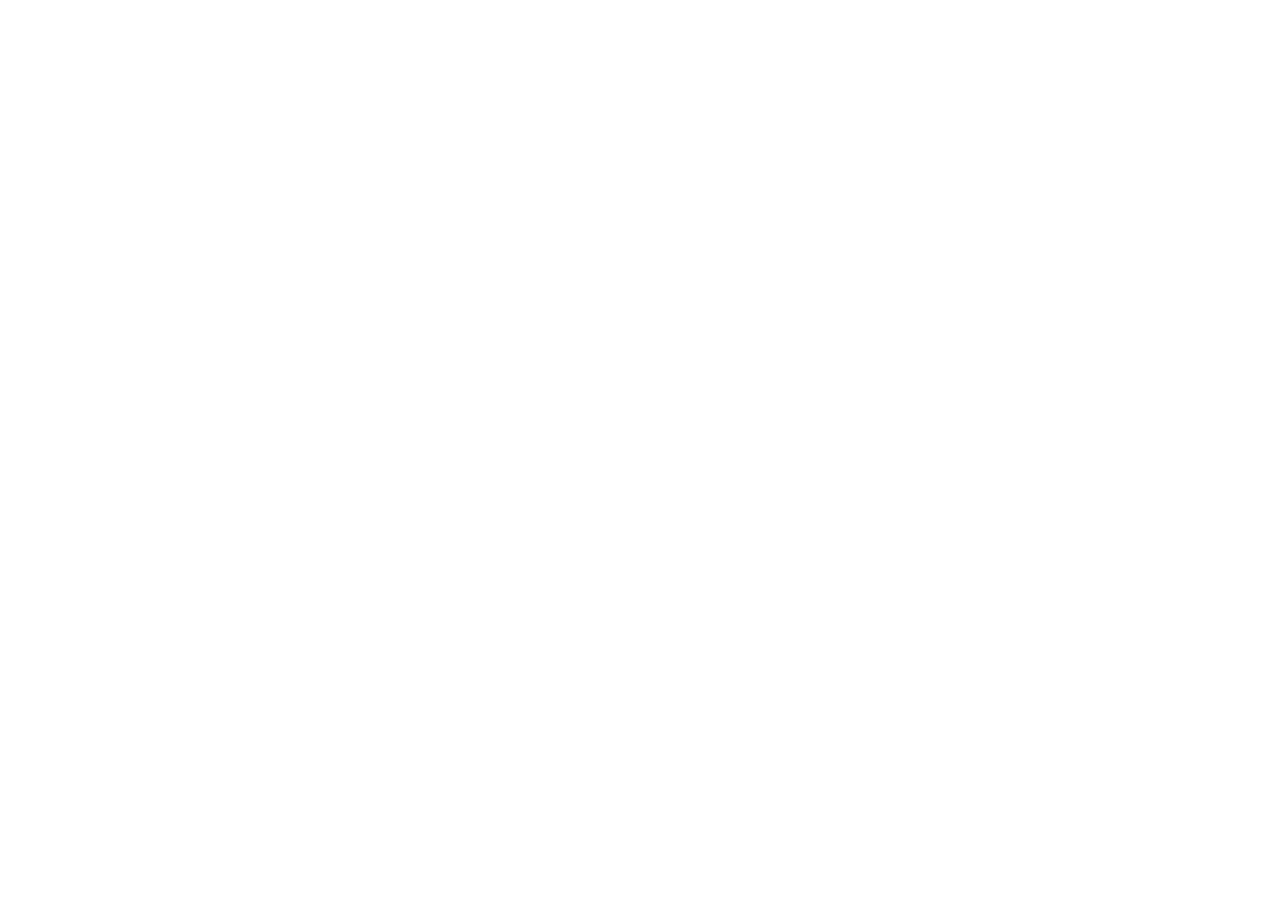
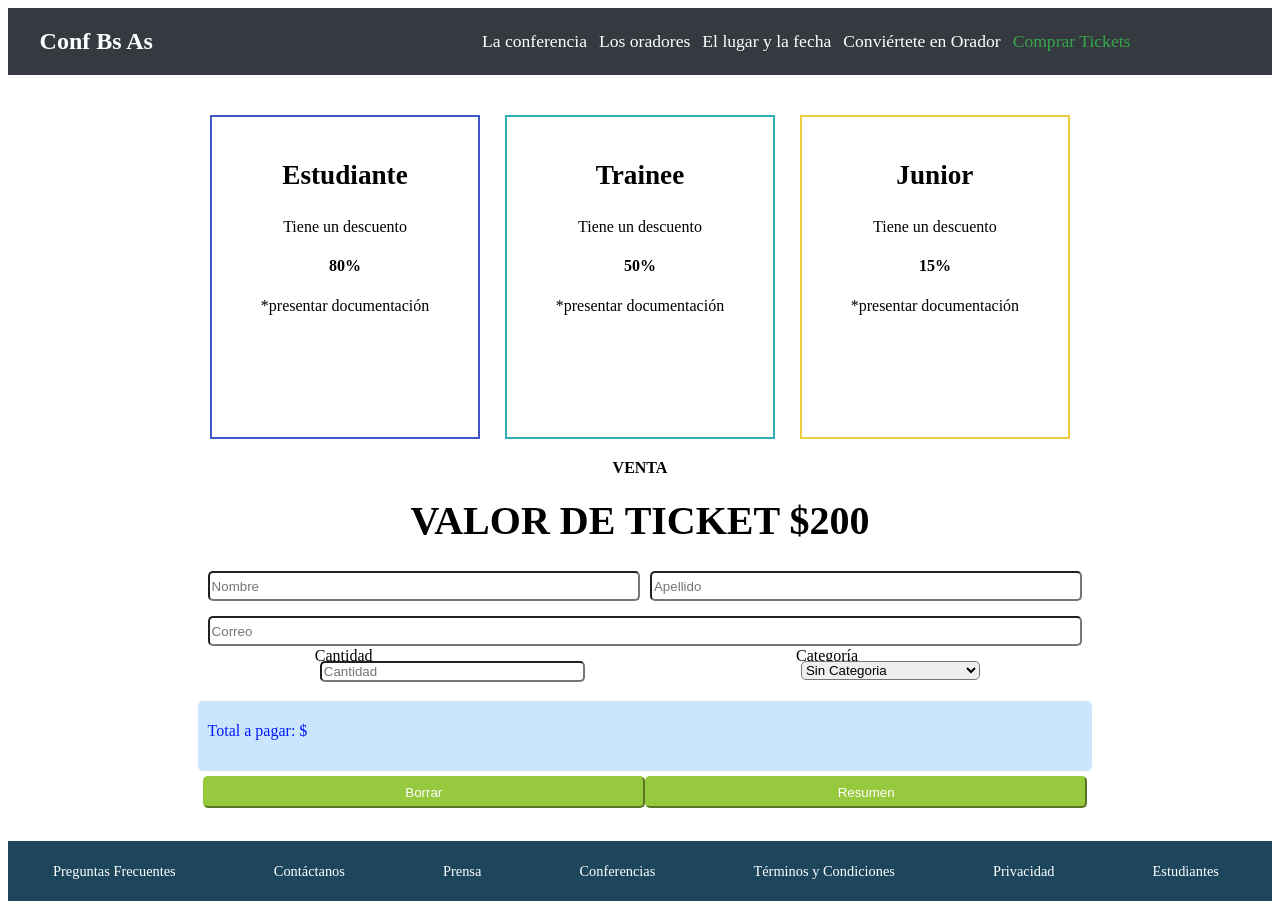
Before and after one commit to GabrielaFunes88/Proyecto-cac-1, a plain HTML site: page pages/comprar_tickets.html in a window 1280 px wide. Before the commit the page ends 800 px from the top, so only its background shows below. Drawn offline with nearby package versions, Linux system fonts and the light colour scheme.

Commit message:
Primera version

```diff
--- a/estilos.css
+++ b/estilos.css
@@ -1,8 +1,8 @@
-@import url('https://fonts.googleapis.com/css2? family= Montserrat:wght@200;400 & display=swap');
+/*@import url('https://fonts.googleapis.com/css2? family= Montserrat:wght@200;400 & display=swap');
 
 .general {
-    font-family: 'Montserrat', sans-serif;
-}
+    font-family: 'Montserrat'sans-serif;
+}*/
 .header__flex {
     background-color: rgb(52, 58, 64);
     display: flex;
@@ -21,7 +21,7 @@
 .navegador_superior {
     display: flex;
     color: white;
-    width: 50%;
+    width: 60%;
     align-items: center;
     justify-content: space-between ;
 }
@@ -31,6 +31,14 @@
     font-size: 1.1rem;
     margin-right: 0.5rem;
 }
+
+.link_ct {
+    text-decoration: none;
+    color: rgb(54, 168, 73);
+    font-size: 1.1rem;
+    margin-right: 0.5rem;
+}
+
 .seccion_principal {
     background-image: linear-gradient(to right,rgb(0 0 0 /.5),rgb(0 0 0 /.5)), url(./assets/imagenes/ba1.jpg) ;
     background-size: cover;
@@ -57,6 +65,9 @@
     font-size: 1rem;
 
 }
+.letranonegrita {
+    font-weight: lighter;
+}
 
 .titulo_oradores {
     display:flex;
@@ -73,14 +84,111 @@
     align-items: center;
     margin-left: 10%;
     justify-content:space-between;
+}
+
+.padre_descuentos {
+
+    width: 70%;
+    display: flex;
+    justify-content: center;
+    align-items: center;
+    margin-left: 15%;
+    margin-top: 40px;
+    justify-content:space-around;
+}
+
+.contenedor_datos {
+    width: 70%;
+}
 
 
+.total_a_pagar {
+    width:100%;
+    height: 40px;
+    color: rgb(0, 26, 255);
+    background-color: rgb(204, 229, 255);
+    text-align: left;
+    padding-left: 10px;
+    padding-top: 30px;
+    border-radius: 5px;
+    margin-top: 5px;
+
 }
+.borraryresumen {
+    width:100%;
+    height: 40px;
+    display: flex;
+    justify-content:space-around;
+    margin: 5px;
+
+}
+
+.datos_a_completar_AN {
+
+    width:100%;
+    height: 40px;
+    display: flex;
+    justify-content:space-around;
+    margin: 5px;
+
+}
+.datos_a_completar_correo {
+
+    width:100%;
+    height: 40px;
+    display: flex;
+    justify-content: space-around;
+    margin: 5px;
+}
+.datos_a_completar_cantidadytipo {
+
+    width:100%;
+    height: 40px;
+    display: flex;
+    justify-content: space-around;
+    margin: 5px;
+}
+.dato {
+    width:100%;
+    margin: 5px;
+    border-radius: 5px;
+}
+
+.error {
+    color: red;
+    font-size: 12px;
+    font-weight: bold;
+}
+
+
 .hijo_oradores {
     width: 30%;
     border: 1px solid rgb(194, 193, 193);
     border-radius: 10px;
 }
+
+.hijo_descuento_azul {
+    width: 30%;
+    height: 40vh;
+    border: 2px solid rgb(64, 88, 199);
+    text-align: center;
+
+}
+.hijo_descuento_verde {
+    width: 30%;
+    height: 40vh;
+    border: 2px solid rgb(49, 176, 185);
+    text-align: center;
+
+}
+.hijo_descuento_amarillo {
+    width: 30%;
+    height: 40vh;
+    border: 2px solid rgb(238, 205, 61);
+    text-align: center;
+
+}
+
 .parrafotarjeta {
     width: 80%;
 
@@ -140,9 +248,15 @@
     display: flex;
     text-decoration: none;
     width: 50%;
-    background-color: rgb(150, 201, 62);
+    background-color: rgb(69, 182, 54);
     padding: 5px;
     color: rgba(248, 250, 248, 0);
+    display: flex;
+    justify-content:space-around;
+    margin: 5px;
+    border-radius: 5px;
+
+
 }
 .piedepagina{
     display: flex;
--- a/index.html
+++ b/index.html
@@ -4,7 +4,7 @@
         <meta charset="UTF-8">
         <meta http-equiv="X-UA-Compatible" content="IE=edge">
         <meta name="viewport" content="width=device-width, initial-scale=1.0">
-        <title>Proyecto html</title>
+        <title>Proyecto JavaScript</title>
         <link rel="shortcut icon" href="">
         <link rel="stylesheet" href="./estilos.css">
 
@@ -21,7 +21,7 @@
                     <a class="link"   href="#oradores">Los oradores</a>
                     <a class="link"   href="#lugaryfecha">El lugar y la fecha</a>
                     <a class="link"   href="#contacto">Conviértete en Orador</a>
-                    <a class="link"   href="./pages/comprar_tickets.html">Comprar Tickets</a>
+                    <a class="link_ct"   href="./pages/comprar_tickets.html">Comprar Tickets</a>
 
                 </nav>
 
@@ -124,7 +124,7 @@
 
                 </div>
                 <div class="botonenviar">
-                    <input type="submit" value="Enviar">
+                    <button style="background-color: rgb(151, 201, 62) ; color: white; width: 70%; height: 30%; border-radius: 5px;" >Enviar</button>
 
                 </div>
         </section>
@@ -144,7 +144,7 @@
 
 
 
-
+        <script src="../js/comprar_tickets.js"></script>
 
 
     </body>
--- /dev/null
+++ b/js/comprar_tickets.js
@@ -0,0 +1,210 @@
+/*const valorTicket = 200;
+
+let descuentoEstudiante = 80;
+let descuentoTrainee = 50;
+let desceuntoJunior = 15;
+
+let nombre = document.getElementById( "nombre" );
+let apellido = document.getElementById( "apellido" );
+
+let mail = document.getElementById( "email" );
+
+let cantidadTickets = document.getElementById( "cantidadTickets" );
+
+let categoria = document.getElementById( "categoriaSelect" );
+let btnResumen = document.getElementById( "btnResumen" );
+
+
+
+function quitarClaseError() {
+    let x = document.querySelectorAll(".form-control, .form-select");
+    let i;
+    for (i = 0; i < x.length; i++) {
+        x[i].classList.remove('is-invalid');
+    }
+}
+
+function ResetTotalAPagar() {
+    quitarClaseError();
+    totalPago.innerHTML = "";
+
+}
+
+const emailValido = mail => {
+    return /^[^\s@]+@[^\s@]+\.[^\s@]+$/.test(mail);
+}
+
+function TotalAPagar() {
+
+    quitarClaseError();
+
+    if (nombre.value === " ") {
+        alert ("Por favor escribí tu nombre");
+        nombre.classList.add("error");
+        nombre.focus();
+        return;
+    }
+    if (apellido.value === " ") {
+        alert ("Por favor escribí tu apellido");
+        apellido.classList.add("error");
+        apellido.focus();
+        return;
+    }
+    if (mail.value === " ") {
+        alert ("Por favor escribí tu email");
+        mail.classList.add("error");
+        mail.focus();
+        return;
+    }
+    if ( (cantidadTickets.value == 0) || (isNaN(cantidadTickets.value)) ) {
+        cantidadTickets.classList.add("is-invalid");
+        cantidadTickets.focus();
+        alert("Por favor, ingresá correctamente cantidad de tickets.");
+        return;
+    }
+
+    if (categoria.value == "") {
+        categoria.classList.add("is-invalid");
+        categoria.focus();
+        alert("Por favor, seleccioná una categoría.");
+        return;
+    }
+
+
+    let totalValorTickets = (cantidadTickets.value) * valorTicket;
+
+
+
+    if(categoria.value == 0) {
+        return totalValorTickets = totalValorTickets;
+    }
+    else if (categoria.value == 1) {
+        return totalValorTickets = totalValorTickets - (descuentoEstudiante/100*totalValorTickets);
+    }
+    else if (categoria.value == 2) {
+        return totalValorTickets = totalValorTickets - (descuentoTrainee/100*totalValorTickets);
+    }
+    else (categoria.value == 3); {
+         totalValorTickets = totalValorTickets - (desceuntoJunior/100*totalValorTickets);
+    }
+
+    document.getElementById("totalPago").innerHTML = totalValorTickets;
+
+}
+
+btnResumen.addEventListener('click',TotalAPagar);
+btnBorrar.addEventListener('click', ResetTotalAPagar);
+
+
+*/
+
+
+const valorTicket = 200;
+
+let descuentoEstudiante = 80;
+let descuentoTrainee    = 50;
+let descuentoJunior     = 15;
+
+
+let nombre           = document.getElementById("nombre");
+let apellido         = document.getElementById("apellido");
+let mail             = document.getElementById("email");
+let cantidadTickets  = document.getElementById("cantidadTickets");
+let categoria        = document.getElementById("categoriaSelect");
+
+/*
+function quitarClaseError() {
+    let x = document.querySelectorAll(".datos_a_completar_AN, .datos_a_completar_correo .datos_a_completar_cantidadytipo");
+    let i;
+    for (i = 0; i < x.length; i++) {
+        x[i].classList.remove('is-invalid');
+    }
+}
+
+
+function ResetTotalAPagar() {
+    quitarClaseError();
+    totalPago.innerHTML = "";
+}
+
+*/
+
+const emailValido = mail => {
+    return /^[^\s@]+@[^\s@]+\.[^\s@]+$/.test(mail);
+}
+
+
+
+function TotalAPagar() {
+
+    /*quitarClaseError();*/
+
+    if (nombre.value === "") {
+        nombre.classList.add("is-invalid");
+        nombre.focus();
+        alert("Por favor, escribí tu nombre.");
+        return;
+    }
+
+    if (apellido.value === "" ) {
+        apellido.classList.add("is-invalid");
+        apellido.focus();
+        alert("Por favor, escribí tu apellido.");
+        return;
+    }
+
+    if (mail.value === "") {
+        mail.classList.add("is-invalid");
+        mail.focus();
+        alert("Por favor, escribí tu email.");
+        return;
+    }
+
+    if (!emailValido(mail.value)) {
+        mail.classList.add("is-invalid");
+        mail.focus()
+        alert("Por favor, escribí un correo electrónico válido.");
+        return;
+    }
+
+
+
+    if ( (cantidadTickets.value === 0) || (isNaN(cantidadTickets.value)) ) {
+        cantidadTickets.classList.add("is-invalid");
+        cantidadTickets.focus();
+        alert("Por favor, ingresá correctamente cantidad de tickets.");
+        return;
+    }
+
+    if (categoria.value === "") {
+        categoria.classList.add("is-invalid");
+        categoria.focus();
+        alert("Por favor, seleccioná una categoría.");
+        return;
+    }
+
+
+let totalValorTickets = (cantidadTickets.value) * valorTicket;
+
+        switch (totalValorTickets){
+            case "0":
+               totalValorTickets = totalValorTickets;
+            case "1":
+                totalValorTickets = totalValorTickets - (descuentoEstudiante / 100 * totalValorTickets);
+                break;
+            case "2":
+                 totalValorTickets = totalValorTickets - (descuentoTrainee / 100 * totalValorTickets);
+                break;
+            case "3":
+                totalValorTickets = totalValorTickets - (descuentoJunior / 100 * totalValorTickets);
+                break;
+
+        }
+
+
+        totalPago.innerHTML = totalValorTickets;
+
+}
+
+btnResumen.addEventListener('click', TotalAPagar);
+/*btnBorrar.addEventListener('click', ResetTotalAPagar);*/
--- a/pages/comprar_tickets.html
+++ b/pages/comprar_tickets.html
@@ -0,0 +1,142 @@
+<!DOCTYPE html>
+<html lang="es">
+    <head>
+        <meta charset="UTF-8">
+        <meta http-equiv="X-UA-Compatible" content="IE=edge">
+        <meta name="viewport" content="width=device-width, initial-scale=1.0">
+        <title>Proyecto html</title>
+        <link rel="shortcut icon" href="">
+        <link rel="stylesheet" href="../estilos.css">
+
+    </head>
+    <body class="general">
+        <header class="header__flex">
+            <div class="logo_superior">
+                <h2>Conf Bs As</h2>
+            </div>
+            <div class="navegador_superior">
+                <nav>
+                    <a class="link"   href="../index.html">La conferencia</a>
+                    <a class="link"   href="../index.html">Los oradores</a>
+                    <a class="link"   href="../index.html">El lugar y la fecha</a>
+                    <a class="link"   href="../index.html">Conviértete en Orador</a>
+                    <a class="link_ct"   href="#">Comprar Tickets</a>
+
+                </nav>
+
+            </div>
+
+
+        </header>
+
+        <section id="tipos_de_descuentos">
+
+            <div class="padre_descuentos">
+                <div class="hijo_descuento_azul">
+                    <div class="tarjetaContenido">
+                        <h3 class="letramediana">Estudiante</h3>
+                        <h4 class="letranonegrita">Tiene un descuento</h4>
+                        <h4>80%</h4>
+                        <h4 class="letranonegrita">*presentar documentación</h4>
+                    </div>
+                </div>
+
+                <div class="hijo_descuento_verde">
+                    <div class="tarjetaContenido">
+                        <h3 class="letramediana">Trainee</h3>
+                        <h4 class="letranonegrita">Tiene un descuento</h4>
+                        <h4>50%</h4>
+                        <h4 class="letranonegrita">*presentar documentación</h4>
+                    </div>
+                </div>
+
+                <div class="hijo_descuento_amarillo">
+                    <div class="tarjetaContenido">
+                        <h3 class="letramediana">Junior</h3>
+                        <h4 class="letranonegrita">Tiene un descuento</h4>
+                        <h4>15%</h4>
+                        <h4 class="letranonegrita">*presentar documentación</h4>
+                    </div>
+                </div>
+
+            </div>
+
+
+        </section>
+
+        <section id="contacto">
+
+            <div class="titulo_oradores">
+                <h2 class="letrachica">VENTA</h2>
+                <h3 class="letragrande">VALOR DE TICKET $200</h3>
+                <div class="contenedor_datos">
+                    <div class="datos_a_completar_AN">
+                            <input class="dato" type="text" placeholder="Nombre" id="nombre">
+                            <input class="dato" type="text" placeholder="Apellido" id="apellido">
+                    </div>
+
+                    <div class="datos_a_completar_correo">
+                        <input class="dato"   type="text" placeholder="Correo" id="email">
+                    </div>
+
+                    <div class="datos_a_completar_cantidadytipo">
+                        <div>
+                            <label for="Cantidad tickets"  >Cantidad</label>
+                            <input type="number" placeholder="Cantidad" class="dato"  aria-label="Cantidad" id="cantidadTickets">
+                        </div>
+
+
+                        <div>
+                            <label for="categoriaSelect"  >Categoría</label>
+                            <select class="dato" aria-label="Categoria" id="categoriaSelect">
+                                <option value="0">Sin Categoria</option>
+                                <option value="1">Estudiante</option>
+                                <option value="2">Trainee</option>
+                                <option value="3">Junior</option>
+                            </select>
+                         </div>
+
+
+                    </div>
+
+                    <div class="total_a_pagar">
+                        Total a pagar: $<span id="totalPago" class="align-middle">  </span>
+                    </div>
+                    <div class="borraryresumen">
+                        <button  id="btnBorrar" style="background-color: rgb(151, 201, 62) ; color: white; width: 70%; height: 80%; border-radius: 5px; border-color:rgb(151, 201, 62) ;" >Borrar</button>
+                        <button id="btnResumen" style="background-color: rgb(151, 201, 62) ; color: white; width: 70%; height: 80%; border-radius: 5px; border-color:rgb(151, 201, 62)" >Resumen</button>
+
+
+
+                    </div>
+
+                </div>
+            </div>
+        </section>
+
+
+        </section>
+
+        <footer class="piedepagina">
+            <a class="linkpie"  href="">Preguntas Frecuentes</a>
+            <a class="linkpie" href="">Contáctanos</a>
+            <a class="linkpie" href="">Prensa</a>
+            <a class="linkpie" href="">Conferencias</a>
+            <a class="linkpie" href="">Términos y Condiciones</a>
+            <a class="linkpie" href="">Privacidad</a>
+            <a class="linkpie" href="">Estudiantes</a>
+        </footer>
+
+
+
+        <script src="../bootstrap.bundle.min.js.map"> </script>
+        <script src="../js/comprar_tickets.js"></script>
+
+
+
+
+
+
+
+    </body>
+</html>
```
Also changed, not shown: 1 other file.
